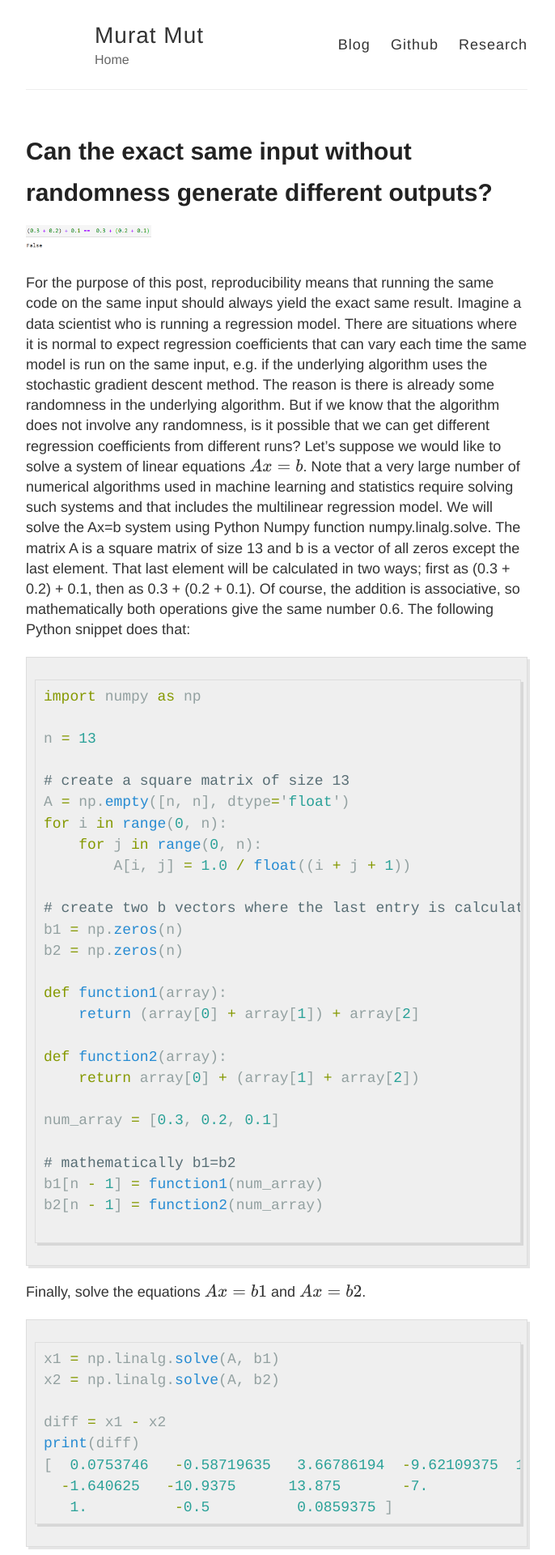
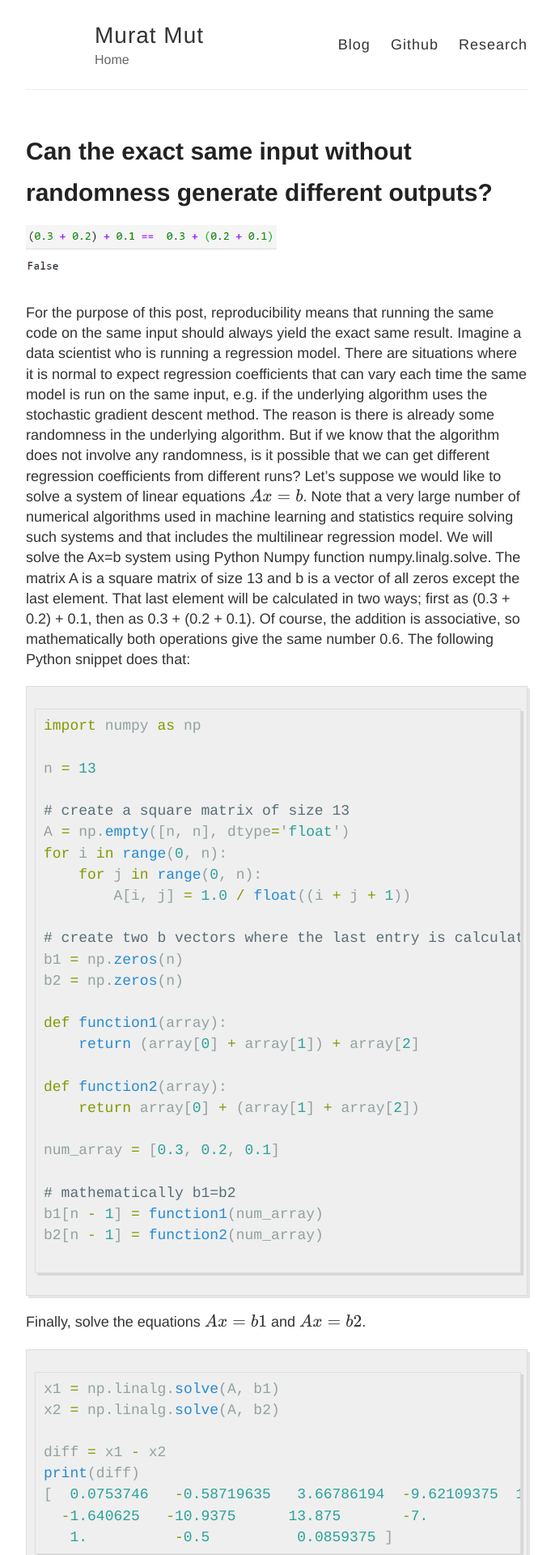
Before and after one commit to muratmut/muratmut.github.io, a Jekyll site: the page built from _posts/2020-05-20-reproducability.md, in a window 1280 px wide. Shown: the top 1920 px of the page at 81% size, without its empty margins (298-984 px from the left). Built offline with Jekyll 4.4.1, drawn with Linux system fonts in a browser that asks for light colours; formulas are drawn with MathJax 3.

Commit message:
Update 2020-05-20-reproducability.md

```diff
--- a/_posts/2020-05-20-reproducability.md
+++ b/_posts/2020-05-20-reproducability.md
@@ -3,7 +3,7 @@
 title: Can the exact same input without randomness generate different outputs?
 ---
 
-![Test Image 1](https://muratmut.github.io/images/repro-p1.PNG){:height="25%" width="25%"}
+![Test Image 1](https://muratmut.github.io/images/repro-p1.PNG){:height="50%" width="50%"}
 
 For the purpose of this post, reproducibility means that running the same code on the same input should always yield the exact same result.
 Imagine a data scientist who is running a regression model. There are situations where it is normal to expect regression coefficients that can vary each time the same model is run on the same input, e.g. if the underlying algorithm uses the stochastic gradient descent method. The reason is there is already some randomness in the underlying algorithm. But if we know that the algorithm does not involve any randomness, is it possible that we can get different regression coefficients from different runs?
```
